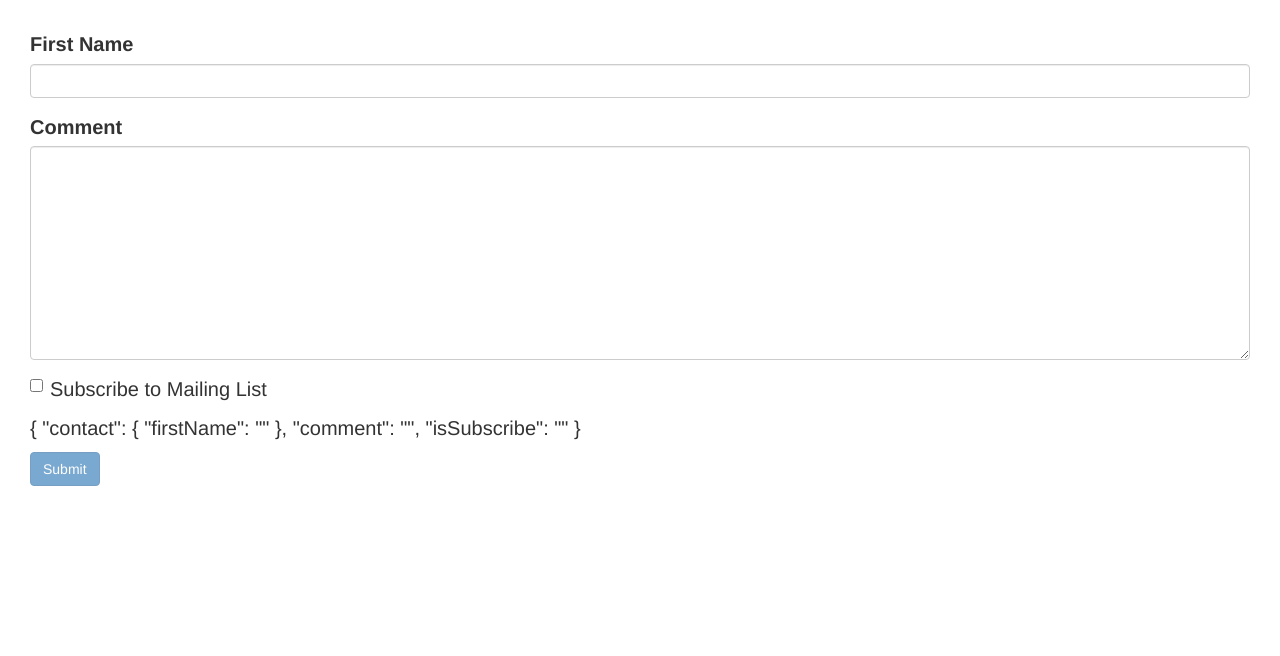
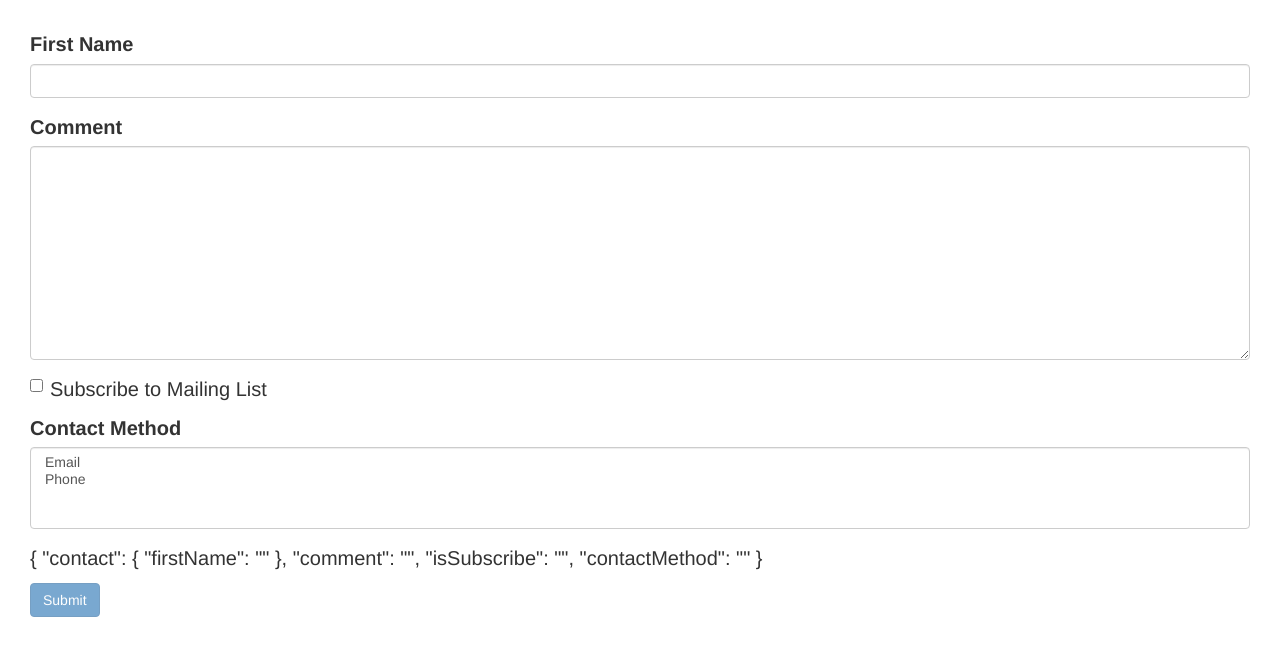
Before and after one commit to corsantic/AngularTraining, an Angular app: page / in a window 1280 px wide. Shown: the top 656 px of the page. Built offline with nearby package versions, Linux system fonts and the light colour scheme.

Commit message:
dropdown list remove multiple for one select

```diff
--- a/src/app/contact-form/contact-form.component.html
+++ b/src/app/contact-form/contact-form.component.html
@@ -32,7 +32,6 @@
         </div>
   </div>
 
-
   <div class="form-group">
     <label for="comment">
        Comment </label>
@@ -51,6 +50,25 @@
      Subscribe to Mailing List
   </label>
 </div>
+<div class="form-group">
+  <label for="contactMethod">
+Contact Method
+  </label>
+
+  <select
+   multiple
+   ngModel
+   name="contactMethod"
+   id="contactMethod"
+   class="form-control">
+   <option *ngFor="let method of contactMethods" [value]="method.id">
+{{method.name}}
+   </option>
+
+
+  </select>
+</div>
+
 <p>
   {{f.value | json}}
 </p>
--- a/src/app/contact-form/contact-form.component.ts
+++ b/src/app/contact-form/contact-form.component.ts
@@ -8,6 +8,14 @@ import { Component, OnInit } from '@angular/core';
 })
 export class ContactFormComponent {
 
+  contactMethods=[
+    {id:1 ,name:'Email'},
+    {id:2 ,name:'Phone'}
+  ]
+
+
+
+
   log(x) {
     console.log(x);
   }
```
